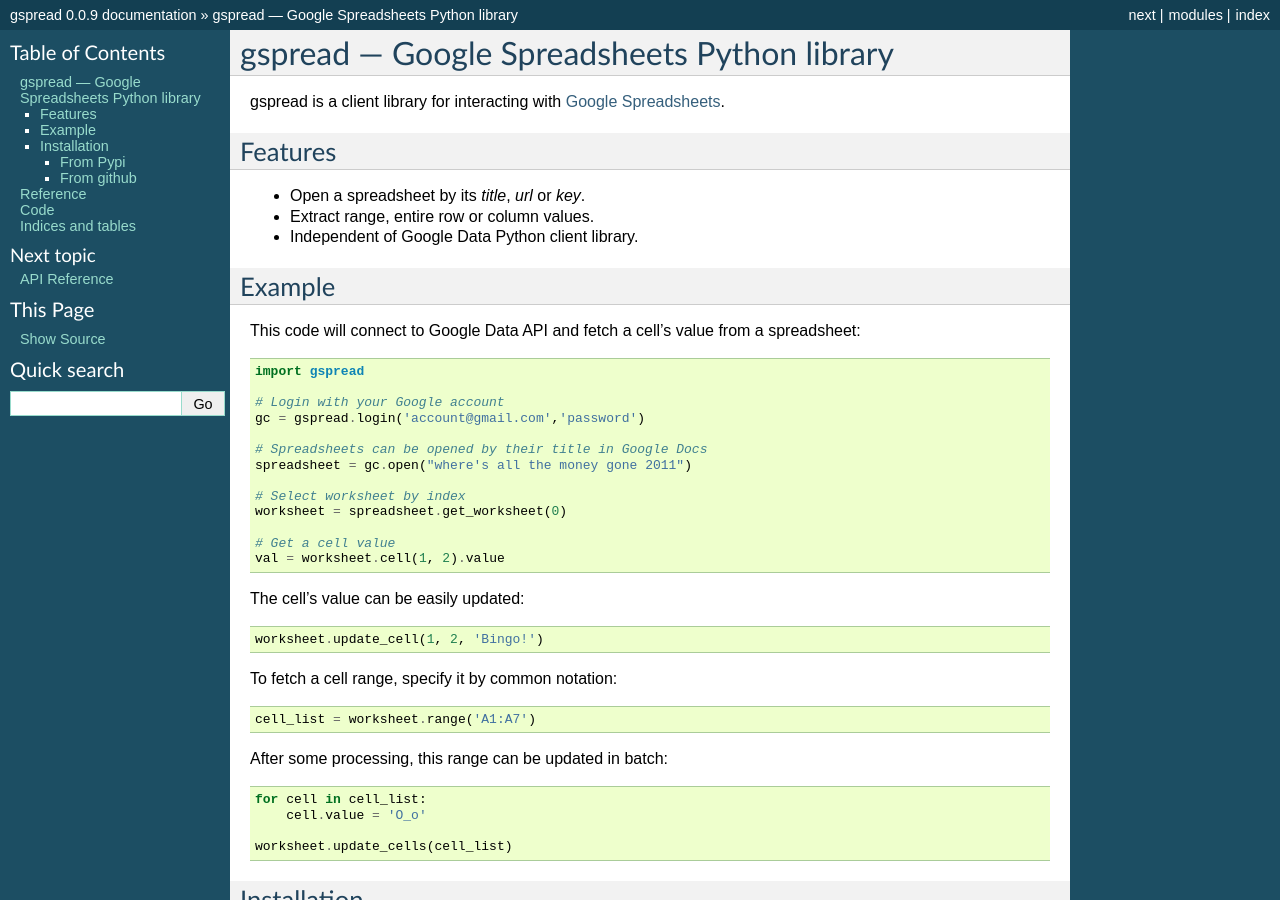
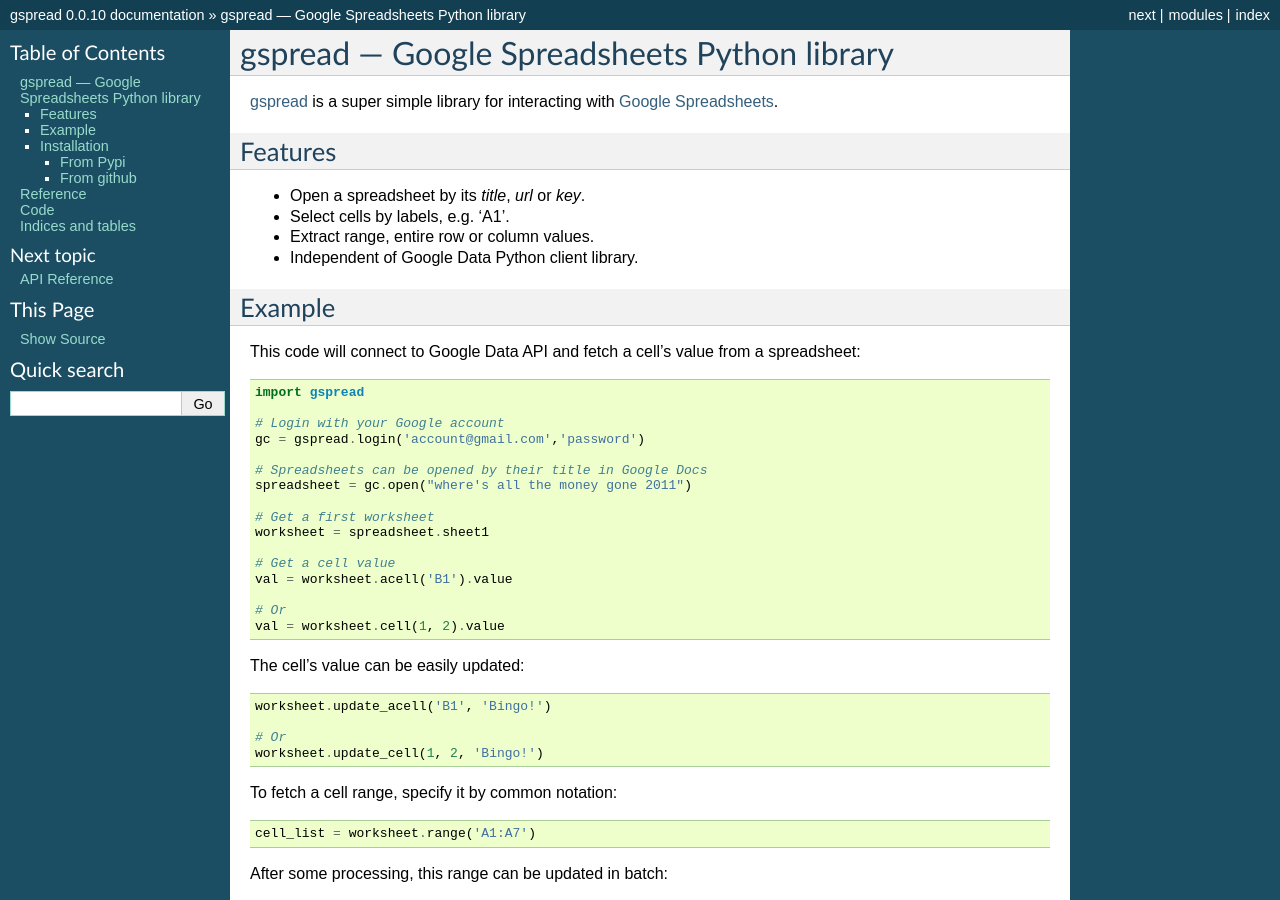
Before and after one commit to KendrickColeman/gspread, a Sphinx documentation site: the page built from docs/index.rst, in a window 1280 px wide and 900 px high. Built offline with Sphinx 7.4.7, drawn with Linux system fonts in a browser that asks for light colours; some of the changed text lies outside the part shown.

```diff
--- a/docs/index.rst
+++ b/docs/index.rst
@@ -6,7 +6,8 @@
 gspread — Google Spreadsheets Python library
 ============================================
 
-gspread is a client library for interacting with `Google Spreadsheets`_.
+`gspread <https://github.com/burnash/gspread>`_ is a super simple library
+for interacting with `Google Spreadsheets`_.
 
 .. _Google Spreadsheets: http://www.google.com/google-d-s/spreadsheets/
 
@@ -14,6 +15,7 @@ Features
 --------
 
 * Open a spreadsheet by its *title*, *url* or *key*.
+* Select cells by labels, e.g. 'A1'.
 * Extract range, entire row or column values.
 * Independent of Google Data Python client library.
 
@@ -31,14 +33,20 @@ and fetch a cell's value from a spreadsheet::
     # Spreadsheets can be opened by their title in Google Docs
     spreadsheet = gc.open("where's all the money gone 2011")
 
-    # Select worksheet by index
-    worksheet = spreadsheet.get_worksheet(0)
+    # Get a first worksheet
+    worksheet = spreadsheet.sheet1
 
     # Get a cell value
+    val = worksheet.acell('B1').value
+
+    # Or
     val = worksheet.cell(1, 2).value
 
 The cell's value can be easily updated::
 
+    worksheet.update_acell('B1', 'Bingo!')
+
+    # Or
     worksheet.update_cell(1, 2, 'Bingo!')
 
 To fetch a cell range, specify it by common notation::
--- a/gspread/__init__.py
+++ b/gspread/__init__.py
@@ -8,7 +8,7 @@ Google Spreadsheets client library.
 
 """
 
-__version__ = '0.0.9'
+__version__ = '0.0.10'
 __author__ = 'Anton Burnashev'
 
 from .client import Client, login
```
Also changed, not shown: docs/index.txt (+7 -8 lines).
